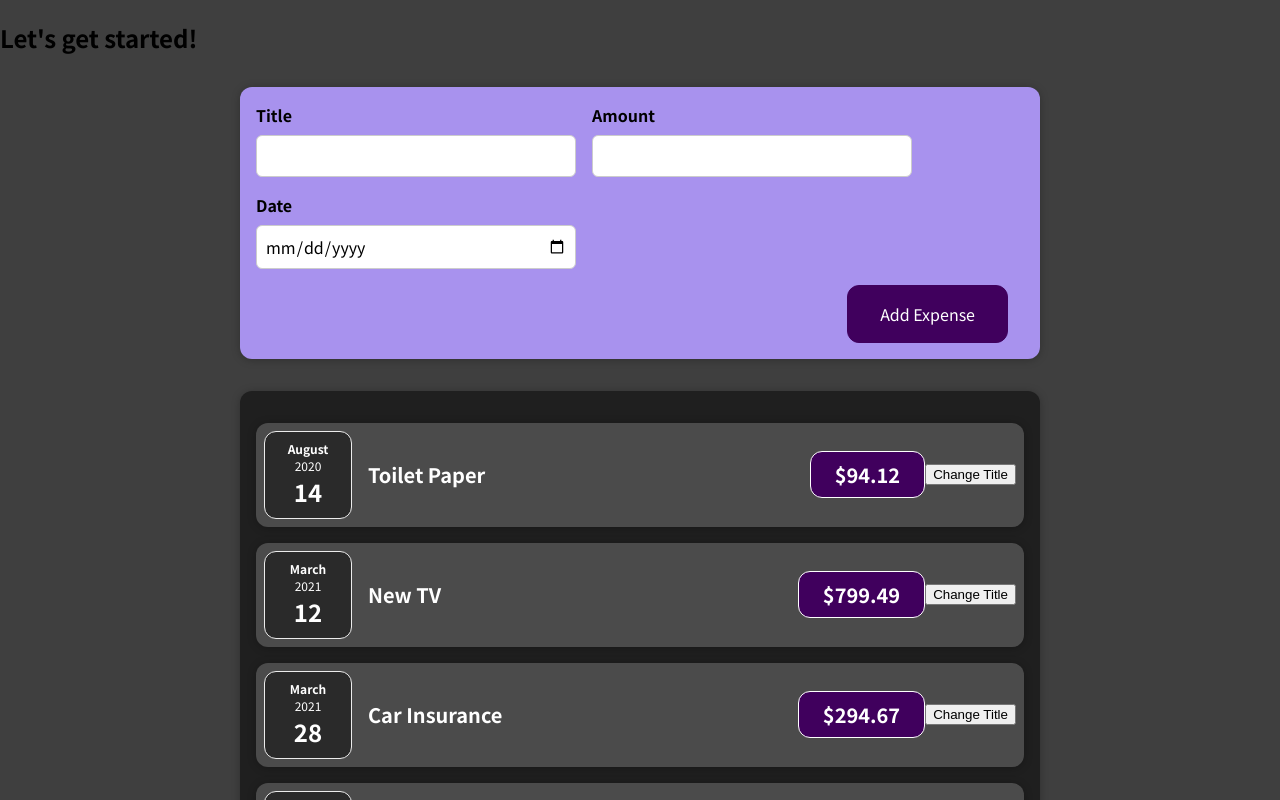
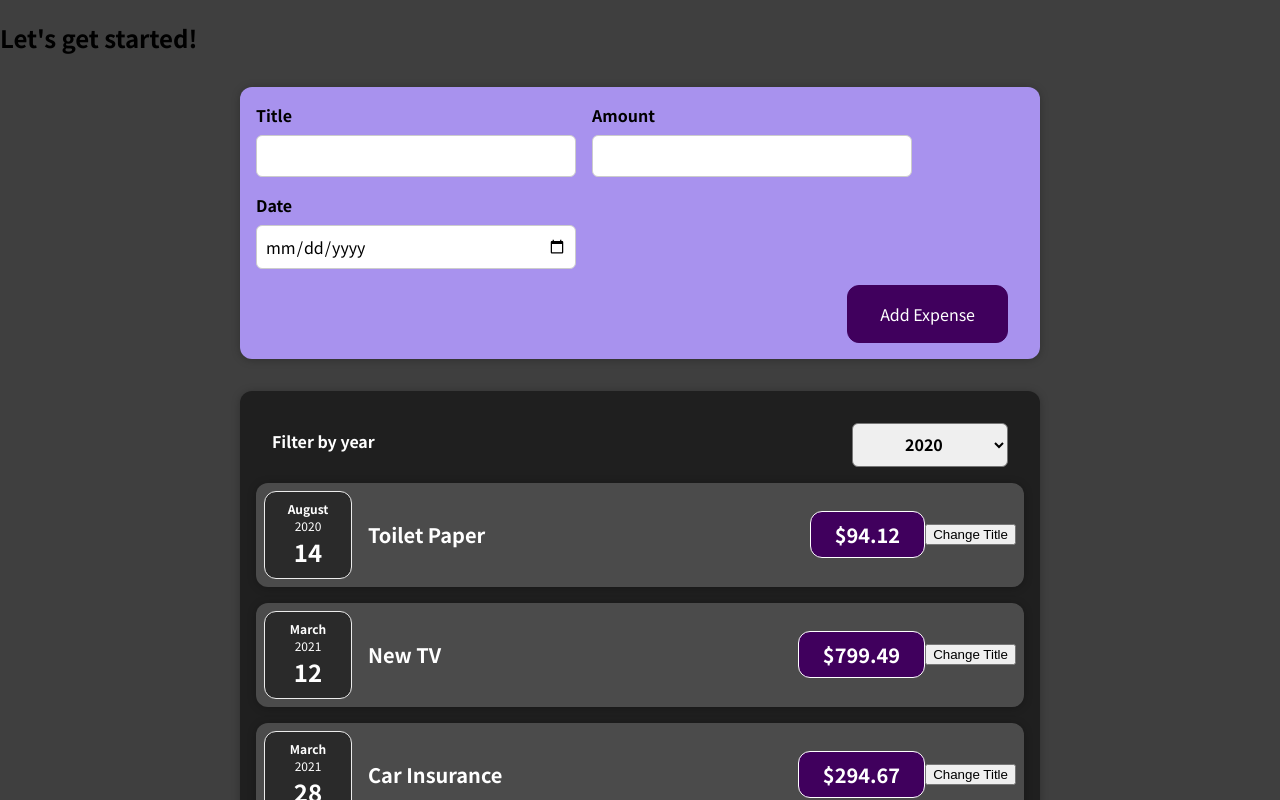
Before and after one commit to ScatteredThunderstorms/React-complete-guide, a React (Create React App) app: page / in a window 1280 px wide. Shown: the top 800 px of the page. Built offline with nearby package versions, Linux system fonts and the light colour scheme.

Commit message:
completed assignment 2

```diff
--- a/src/App.js
+++ b/src/App.js
@@ -22,10 +22,15 @@
       date: new Date(2021, 5, 12),
     },
   ];
+
+  const addExpenseHandler=expense =>{
+    console.log('In App.js');
+    console.log(expense);
+  };
   return (
     <div>
       <h2>Let's get started!</h2>
-      <NewExpense></NewExpense>
+      <NewExpense onAddExpense={addExpenseHandler}></NewExpense>
       <Expenses items={expenses}></Expenses>
       <p>This is also visible</p>
     </div>
--- a/src/component/Expenses/Expenses.js
+++ b/src/component/Expenses/Expenses.js
@@ -1,10 +1,21 @@
-import './Expenses.css'
+import "./Expenses.css";
 import ExpenseItem from "./ExpenseItem";
 import Card from "../UI/Card";
+import ExpensesFilter from "./ExpensesFilter";
+import {useState} from "react";
 
-function Expenses(props){
-    return(
+
+function Expenses(props) {
+        const [filteredYear, setFilteredYear] = useState('2020');
+
+        const filterChangeHandler = selectedYear => {
+            setFilteredYear(selectedYear);
+        };
+
+  return (
+    <div>
       <Card className="expenses">
+        <ExpensesFilter selected={filteredYear} onChangeFilter={filterChangeHandler}/>
         <ExpenseItem
           title={props.items[0].title}
           amount={props.items[0].amount}
@@ -26,8 +37,7 @@
           date={props.items[3].date}
         ></ExpenseItem>
       </Card>
-
+    </div>
   );
-
-}
+};
 export default Expenses;
--- /dev/null
+++ b/src/component/Expenses/ExpensesFilter.css
@@ -0,0 +1,24 @@
+.expenses-filter {
+    color: white;
+    padding: 0 1rem;
+}
+
+.expenses-filter__control {
+    display: flex;
+    width: 100%;
+    align-items: center;
+    justify-content: space-between;
+    margin: 1rem 0;
+}
+
+.expenses-filter label {
+    font-weight: bold;
+    margin-bottom: 0.5rem;
+}
+
+.expenses-filter select {
+    font: inherit;
+    padding: 0.5rem 3rem;
+    font-weight: bold;
+    border-radius: 6px;
+}
--- /dev/null
+++ b/src/component/Expenses/ExpensesFilter.js
@@ -0,0 +1,24 @@
+import React from 'react';
+
+import './ExpensesFilter.css';
+
+const ExpensesFilter = (props) => {
+    const dropdownChangeHandler =(event)=>{
+        props.onChangeFilter(event.target.value);
+    };
+    return (
+        <div className='expenses-filter'>
+            <div className='expenses-filter__control'>
+                <label>Filter by year</label>
+                <select value={props.selected} onChange={dropdownChangeHandler}>
+                    <option value='2022'>2022</option>
+                    <option value='2021'>2021</option>
+                    <option value='2020'>2020</option>
+                    <option value='2019'>2019</option>
+                </select>
+            </div>
+        </div>
+    );
+};
+
+export default ExpensesFilter;
--- a/src/component/NewExpense/ExpenseForm.js
+++ b/src/component/NewExpense/ExpenseForm.js
@@ -1,19 +1,59 @@
 import "./ExpenseForm.css";
-const ExpenseForm = () => {
+import { useState } from "react";
+const ExpenseForm = (props) => {
+  const [enteredTitle, setEnteredTitle] = useState("");
+  const [enteredAmount, setEnteredAmount] = useState("");
+  const [enteredDate, setEnteredDate] = useState("");
+  const titleChangeHandler = (event) => {
+    setEnteredTitle(event.target.value);
+  };
+
+  const amountChangeHandler = (event) => {
+    setEnteredAmount(event.target.value);
+  };
+
+  const dateChangeHandler = (event) => {
+    setEnteredDate(event.target.value);
+  };
+  const submitHandler =(event)=>{
+      event.preventDefault();
+      const expenseData={
+          title: enteredTitle,
+          amount: enteredAmount,
+          date: new Date(enteredDate)
+      }
+      props.onSaveExpenseData(expenseData);
+      setEnteredTitle('');
+      setEnteredAmount('');
+      setEnteredDate('');
+  };
+
   return (
-    <form>
+    <form onSubmit={submitHandler}>
       <div className="new-expense__controls">
         <div className="new-expense__control">
           <label>Title</label>
-          <input type={"text"} />
+          <input type={"text"} value={enteredTitle} onChange={titleChangeHandler} />
         </div>
         <div className="new-expense__control">
           <label>Amount</label>
-          <input type="number" min="0.01" step="0.01" />
+          <input
+            type="number"
+            min="0.01"
+            step="0.01"
+            value={enteredAmount}
+            onChange={amountChangeHandler}
+          />
         </div>
         <div className="new-expense__control">
           <label>Date</label>
-          <input type="date" min="2019-01-01" max="2022-12-31" />
+          <input
+            type="date"
+            min="2019-01-01"
+            max="2022-12-31"
+            value={enteredDate}
+            onChange={dateChangeHandler}
+          />
         </div>
       </div>
       <div className="new-expense__actions">
@@ -23,4 +63,4 @@
   );
 };
 
-export default ExpenseForm
+export default ExpenseForm;
--- a/src/component/NewExpense/NewExpense.js
+++ b/src/component/NewExpense/NewExpense.js
@@ -1,9 +1,17 @@
 import './NewExpense.css'
 import ExpenseForm from "./ExpenseForm";
-const NewExpense=  () =>{
+const NewExpense=  (props) =>{
+    const saveExpenseDateHandler=(enteredExpenseData)=>{
+        const expenseData={
+            ...enteredExpenseData,
+            id: Math.random().toString()
+        };
+        props.onAddExpense(expenseData);
+    };
+
     return (
         <div className='new-expense'>
-            <ExpenseForm></ExpenseForm>
+            <ExpenseForm onSaveExpenseData={saveExpenseDateHandler}></ExpenseForm>
             </div>
     )
 
```
Lines whose indentation alone changed are shown as unchanged.
